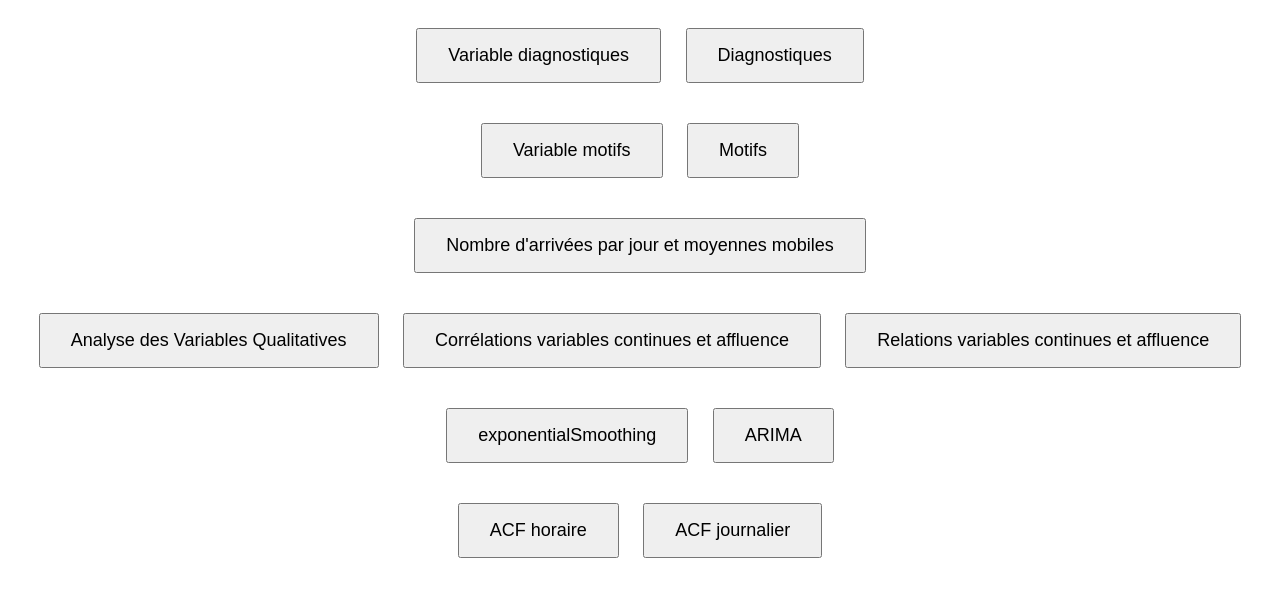
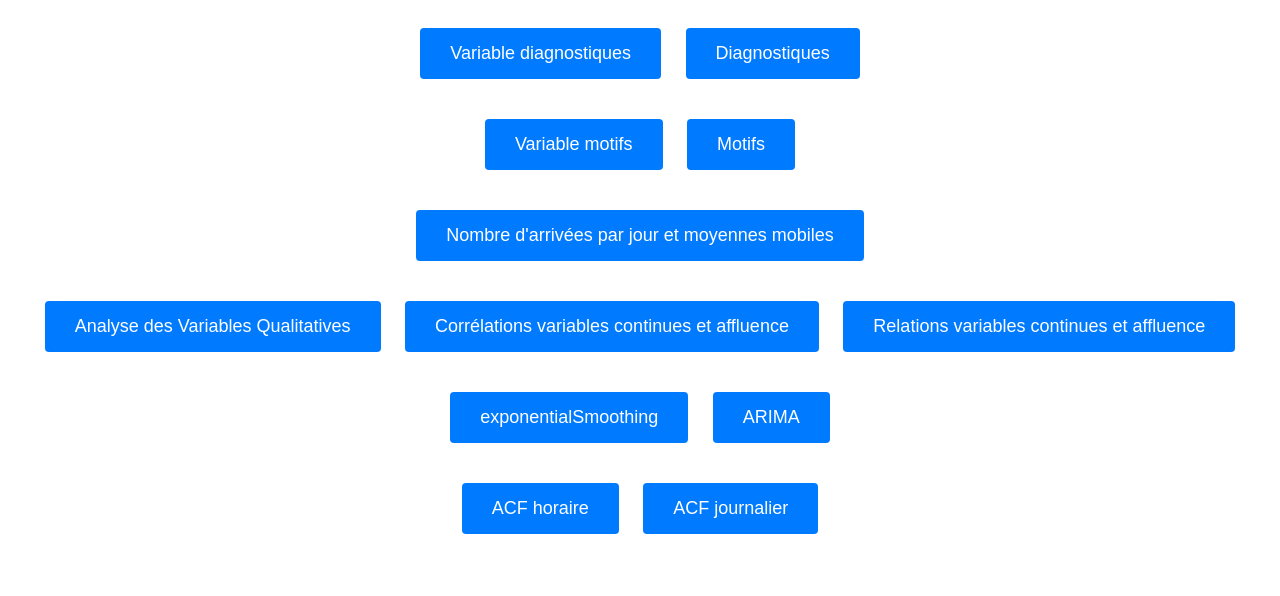
Before and after one commit to Commodee/Urgences, a plain HTML site: page index.html in a window 1280 px wide. Shown: the part 100-696 px from the top of the page. Drawn offline with Linux system fonts and the light colour scheme.

Commit message:
Change button into link

```diff
--- a/index.html
+++ b/index.html
@@ -14,11 +14,20 @@
       margin: 20px auto;
     }
 
-    .button-row button {
+    .button-row a {
+      display: inline-block;
       padding: 15px 30px;
       margin: 10px;
       font-size: 18px;
       cursor: pointer;
+      background-color: #007BFF;
+      color: white;
+      text-decoration: none;
+      border-radius: 4px;
+    }
+
+    .button-row a:hover {
+      background-color: #0056b3;
     }
   </style>
 </head>
@@ -27,35 +36,34 @@
   <h1>Choisissez un graphique</h1>
 
   <div class="button-row">
-    <button onclick="location.href='images/var_diag.png'">Variable diagnostiques</button>
-    <button onclick="location.href='images/diagClt.html'">Diagnostiques</button>
+    <a href="images/var_diag.png" target="_blank">Variable diagnostiques</a>
+    <a href="images/diagClt.html" target="_blank">Diagnostiques</a>
   </div>
 
   <div class="button-row">
-    <button onclick="location.href='images/var_motif.png'">Variable motifs</button>
-    <button onclick="location.href='images/motifClt.html'">Motifs</button>
+    <a href="images/var_motif.png" target="_blank">Variable motifs</a>
+    <a href="images/motifClt.html" target="_blank">Motifs</a>
   </div>
 
   <div class="button-row">
-    <button onclick="location.href='images/arrivees_moyennes.html'">Nombre d'arrivées par jour et moyennes mobiles</button>
+    <a href="images/arrivees_moyennes.html" target="_blank">Nombre d'arrivées par jour et moyennes mobiles</a>
   </div>
 
   <div class="button-row">
-    <button onclick="location.href='images/Analyse des Variables Qualitatives.html'">Analyse des Variables Qualitatives</button>
-    <button onclick="location.href='images/Analyse des corrélations entre variables continues et affluence.html'">Corrélations variables continues et affluence</button>
-    <button onclick="location.href='images/Relations entre l\'affluence et les principales variables continues.html'">Relations variables continues et affluence</button>
+    <a href="images/Analyse des Variables Qualitatives.html" target="_blank">Analyse des Variables Qualitatives</a>
+    <a href="images/Analyse des corrélations entre variables continues et affluence.html" target="_blank">Corrélations variables continues et affluence</a>
+    <a href="images/Relations entre l'affluence et les principales variables continues.html" target="_blank">Relations variables continues et affluence</a>
   </div>
 
   <div class="button-row">
-    <button onclick="location.href='images/exponentialSmoothing.html'">exponentialSmoothing</button>
-    <button onclick="location.href='images/ARIMA.html'">ARIMA</button>
+    <a href="images/exponentialSmoothing.html" target="_blank">exponentialSmoothing</a>
+    <a href="images/ARIMA.html" target="_blank">ARIMA</a>
   </div>
 
   <div class="button-row">
-    <button onclick="location.href='images/ACF heure.html'">ACF horaire</button>
-    <button onclick="location.href='images/ACF jour.html'">ACF journalier</button>
+    <a href="images/ACF heure.html" target="_blank">ACF horaire</a>
+    <a href="images/ACF jour.html" target="_blank">ACF journalier</a>
   </div>
-
 
 </body>
 </html>
```
